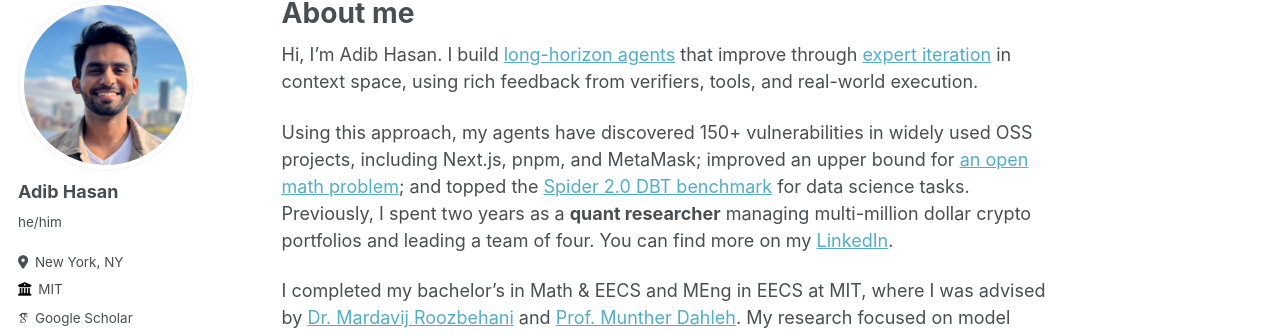
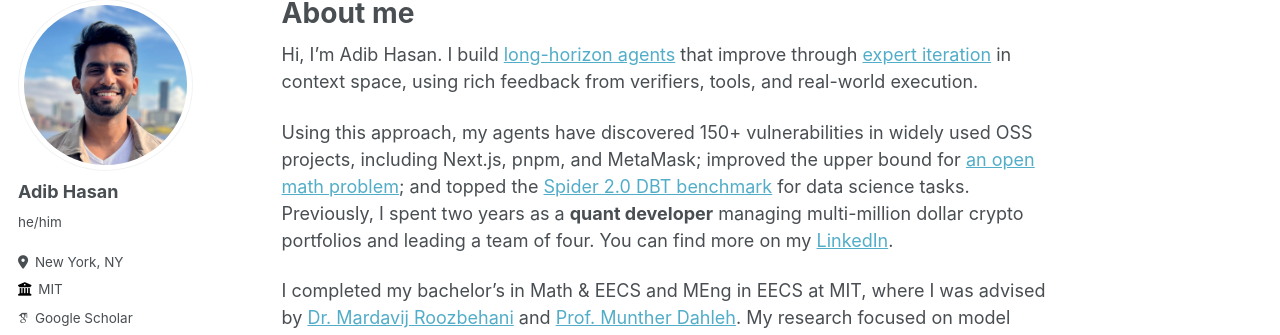
Before and after one commit to Neehan/neehan.github.io, a Jekyll site: the page built from _pages/about.md, in a window 1280 px wide and 979 px high. Shown: the part 119-454 px from the top of the window. Built offline with Jekyll 4.4.1, drawn with Linux system fonts in a browser that asks for light colours; some web fonts are replaced.

Commit message:
Update about.md

```diff
--- a/_pages/about.md
+++ b/_pages/about.md
@@ -9,7 +9,7 @@ redirect_from:
 
 Hi, I'm Adib Hasan. I build [long-horizon agents](https://github.com/SignalPilot-Labs/AutoFyn) that improve through [expert iteration](https://arxiv.org/abs/1705.08439) in context space, using rich feedback from verifiers, tools, and real-world execution.
 
-Using this approach, my agents have discovered 150+ vulnerabilities in widely used OSS projects, including Next.js, pnpm, and MetaMask; improved an upper bound for [an open math problem](https://github.com/Neehan/zhang-zagier-82a); and topped the [Spider 2.0 DBT benchmark](https://github.com/SignalPilot-Labs/SignalPilot) for data science tasks. Previously, I spent two years as a **quant researcher** managing multi-million dollar crypto portfolios and leading a team of four. You can find more on my [LinkedIn](https://linkedin.com/in/adib-hasan).
+Using this approach, my agents have discovered 150+ vulnerabilities in widely used OSS projects, including Next.js, pnpm, and MetaMask; improved the upper bound for [an open math problem](https://github.com/Neehan/zhang-zagier-82a); and topped the [Spider 2.0 DBT benchmark](https://github.com/SignalPilot-Labs/SignalPilot) for data science tasks. Previously, I spent two years as a **quant developer** managing multi-million dollar crypto portfolios and leading a team of four. You can find more on my [LinkedIn](https://linkedin.com/in/adib-hasan).
 
 I completed my bachelor's in Math & EECS and MEng in EECS at MIT, where I was advised by [Dr. Mardavij Roozbehani](https://idss.mit.edu/staff/mardavij-roozbehani/) and [Prof. Munther Dahleh](https://idss.mit.edu/staff/munther-dahleh/). My research focused on model robustness under distribution shift, resulting in two papers: a [variational pretraining framework](https://arxiv.org/abs/2508.03589) for weather time series (AAAI 2026 Oral), and a [pruning-based jailbreak defense](https://arxiv.org/abs/2401.10862) for LLMs (EMNLP Workshop 2024).
 
```
